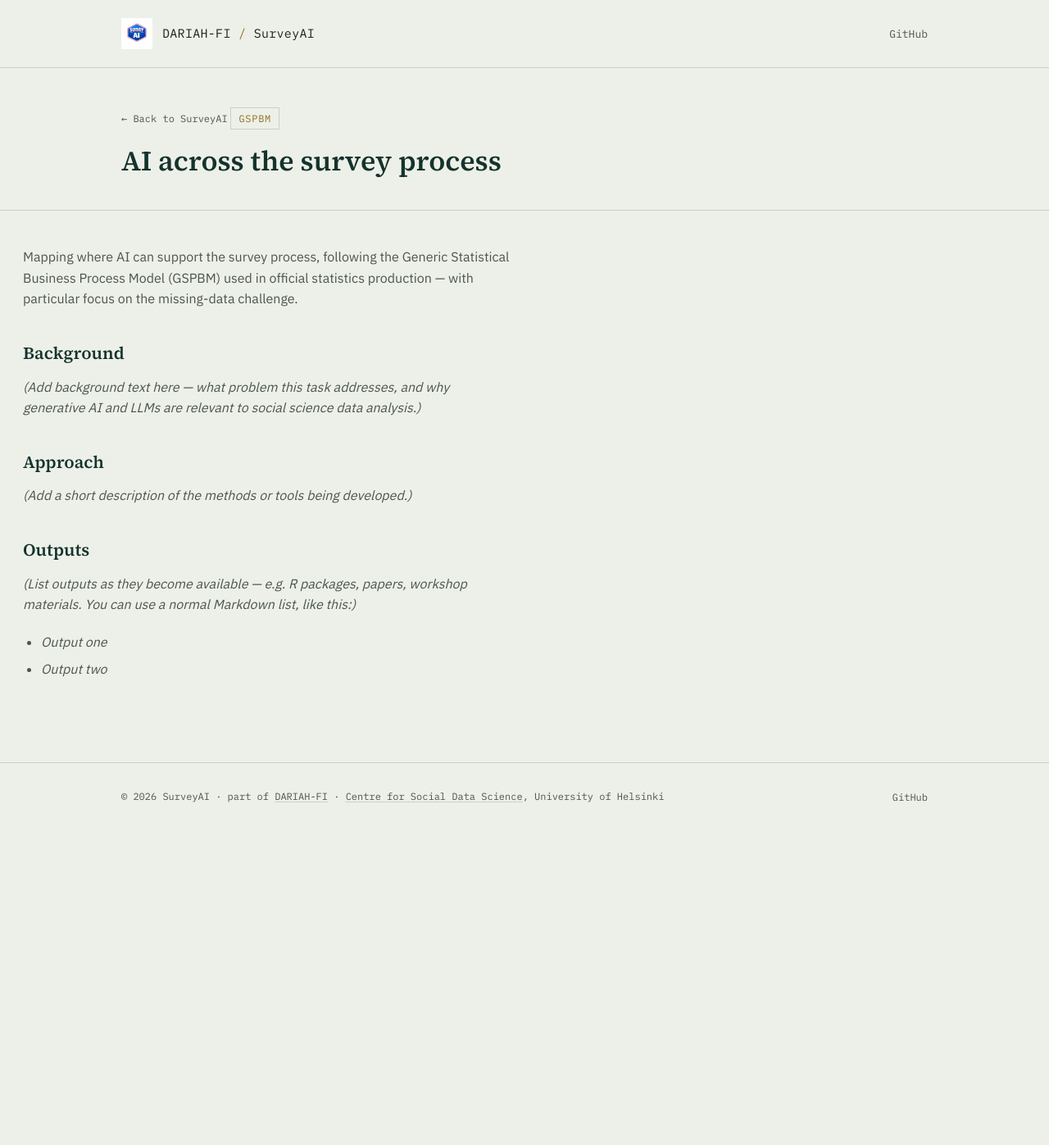
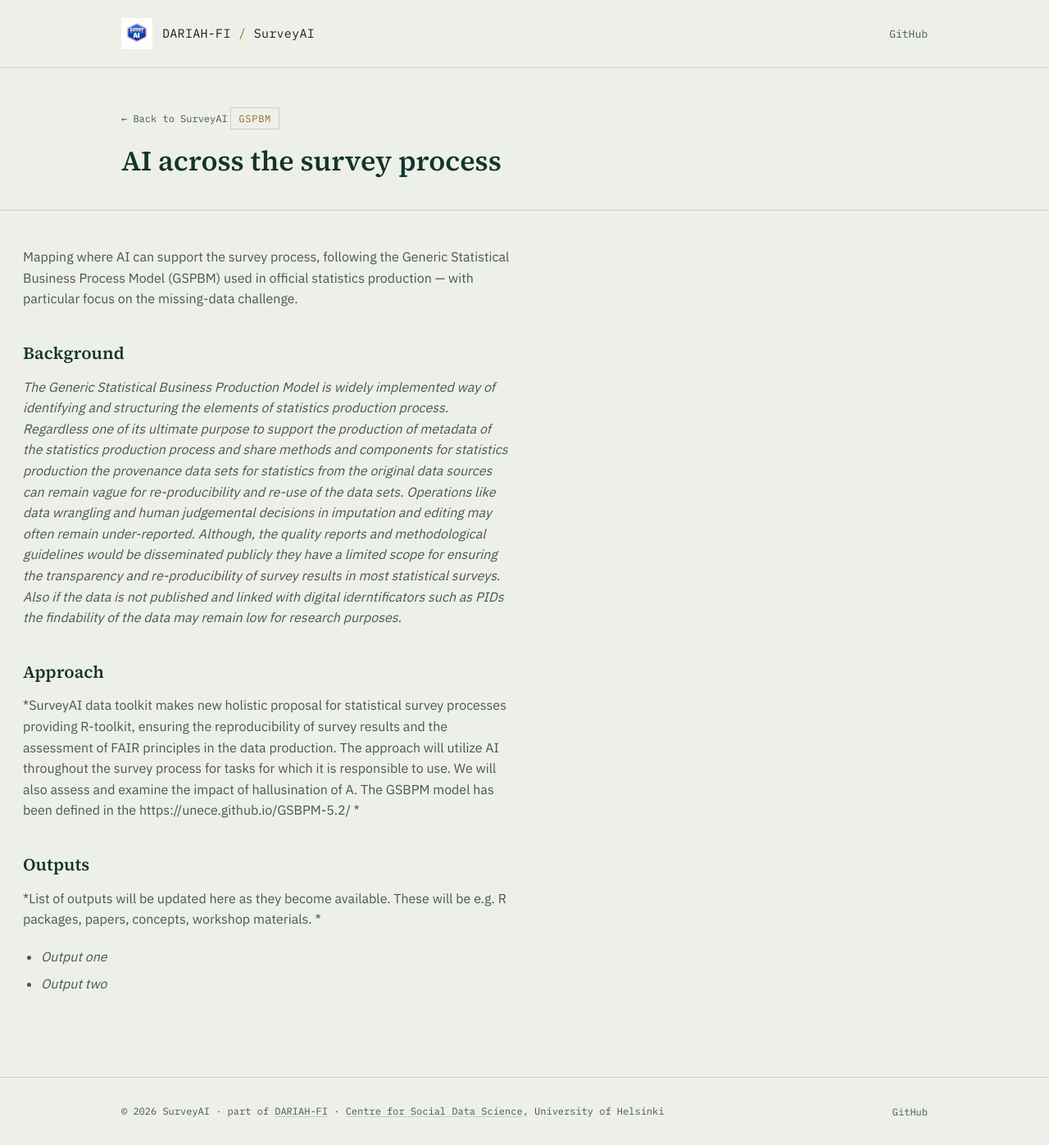
Before and after one commit to DARIAH-FI-SurveyAI/surveyai-site, a Jekyll site: the page built from GSPBM.md, in a window 1280 px wide. Shown: the whole page at 82% size. Built offline with Jekyll 4.4.1, drawn with Linux system fonts in a browser that asks for light colours; before the commit the page ends 1013 px from its top, so only the background shows below that.

Commit message:
Enhance GSPBM.md with detailed background and approach
Expanded the background and approach sections to provide more detail on the Generic Statistical Business Production Model and the SurveyAI data toolkit.

```diff
--- a/GSPBM.md
+++ b/GSPBM.md
@@ -11,17 +11,32 @@ Business Process Model (GSPBM) used in official statistics production — with p
 
 ## Background
 
-*(Add background text here — what problem this task addresses, and why
-generative AI and LLMs are relevant to social science data analysis.)*
+*The Generic Statistical Business Production Model is widely implemented way of
+identifying and structuring the elements of statistics production process.
+Regardless one of its ultimate purpose to support the production of metadata of the
+statistics production process and share methods and components for statistics production
+the provenance data sets for statistics from the original data sources can remain vague for
+re-producibility and re-use of the data sets. Operations like data wrangling and human
+judgemental decisions in imputation and editing may often remain under-reported. Although,
+the quality reports and methodological guidelines would be disseminated publicly they
+have a limited scope for ensuring the transparency and re-producibility of survey results
+in most statistical surveys. Also if the data is not published and linked with digital
+iderntificators such as PIDs the findability of the data may remain low for research purposes.*
 
 ## Approach
 
-*(Add a short description of the methods or tools being developed.)*
+*SurveyAI data toolkit makes new holistic proposal for statistical survey processes
+providing R-toolkit, ensuring the reproducibility of survey results and the assessment of
+FAIR principles in the data production. The approach will utilize AI throughout the survey
+process for tasks for which it is responsible to use. We will also assess and examine the
+impact of hallusination of A.
+The GSBPM model has been defined in the https://unece.github.io/GSBPM-5.2/
+*
 
 ## Outputs
 
-*(List outputs as they become available — e.g. R packages, papers,
-workshop materials. You can use a normal Markdown list, like this:)*
+*List of outputs will be updated here as they become available. These will be
+e.g. R packages, papers, concepts, workshop materials. *
 
 - *Output one*
 - *Output two*
```
